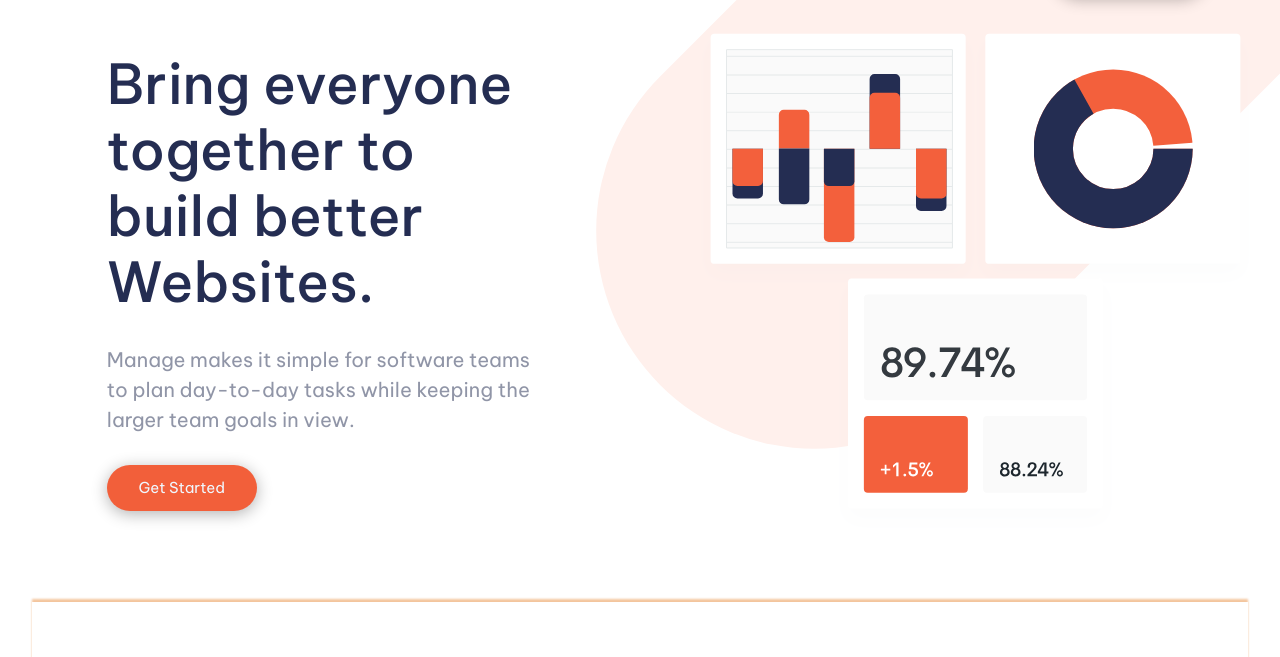
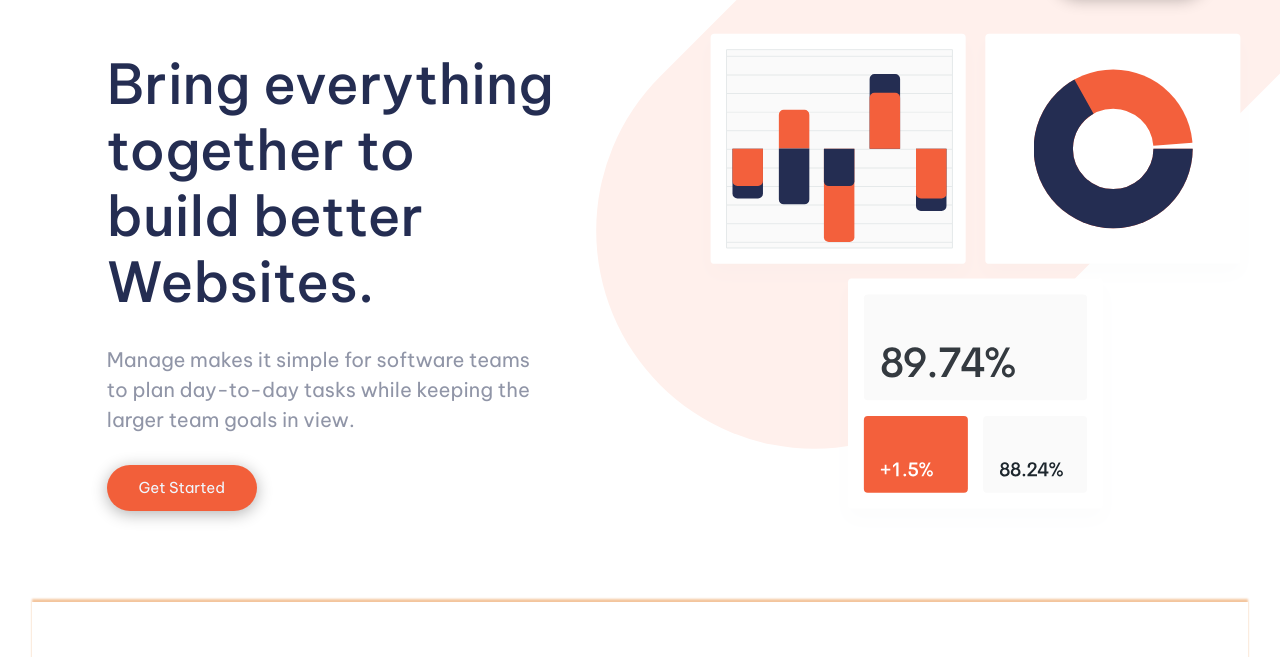
Before and after one commit to Walaa2shraf/landing-manage, a plain HTML site: page index.html in a window 1280 px wide. Shown: the part 75-732 px from the top of the page. Drawn offline with nearby package versions, Linux system fonts and the light colour scheme; files whose address does not match are found by name.

Commit message:
Update index.html

```diff
--- a/index.html
+++ b/index.html
@@ -51,7 +51,7 @@
         </div>
         <div class="article">
           <h1>
-            Bring everyone <br />together to <br />
+            Bring everything <br />together to <br />
             build better Websites.
           </h1>
           <p>
```
